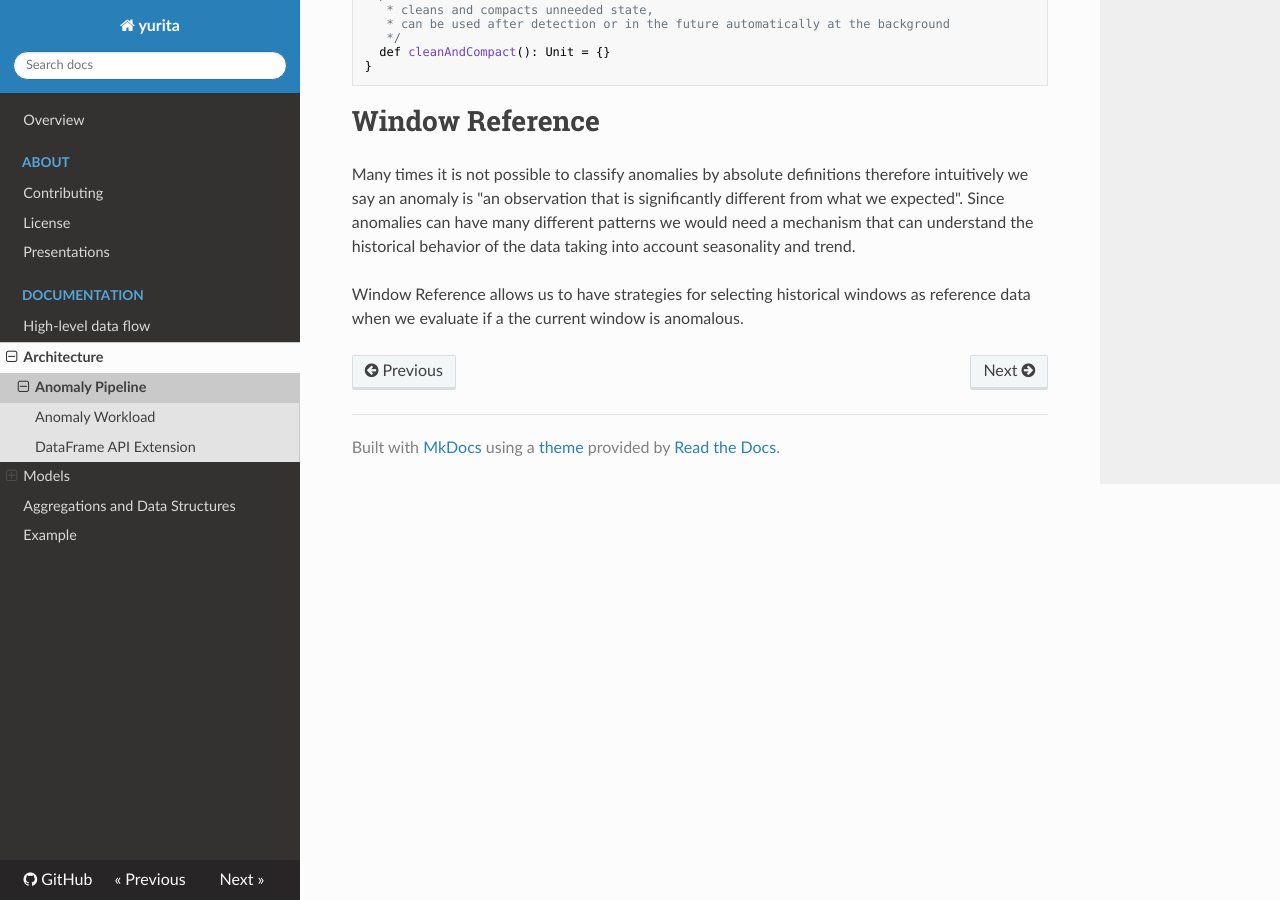
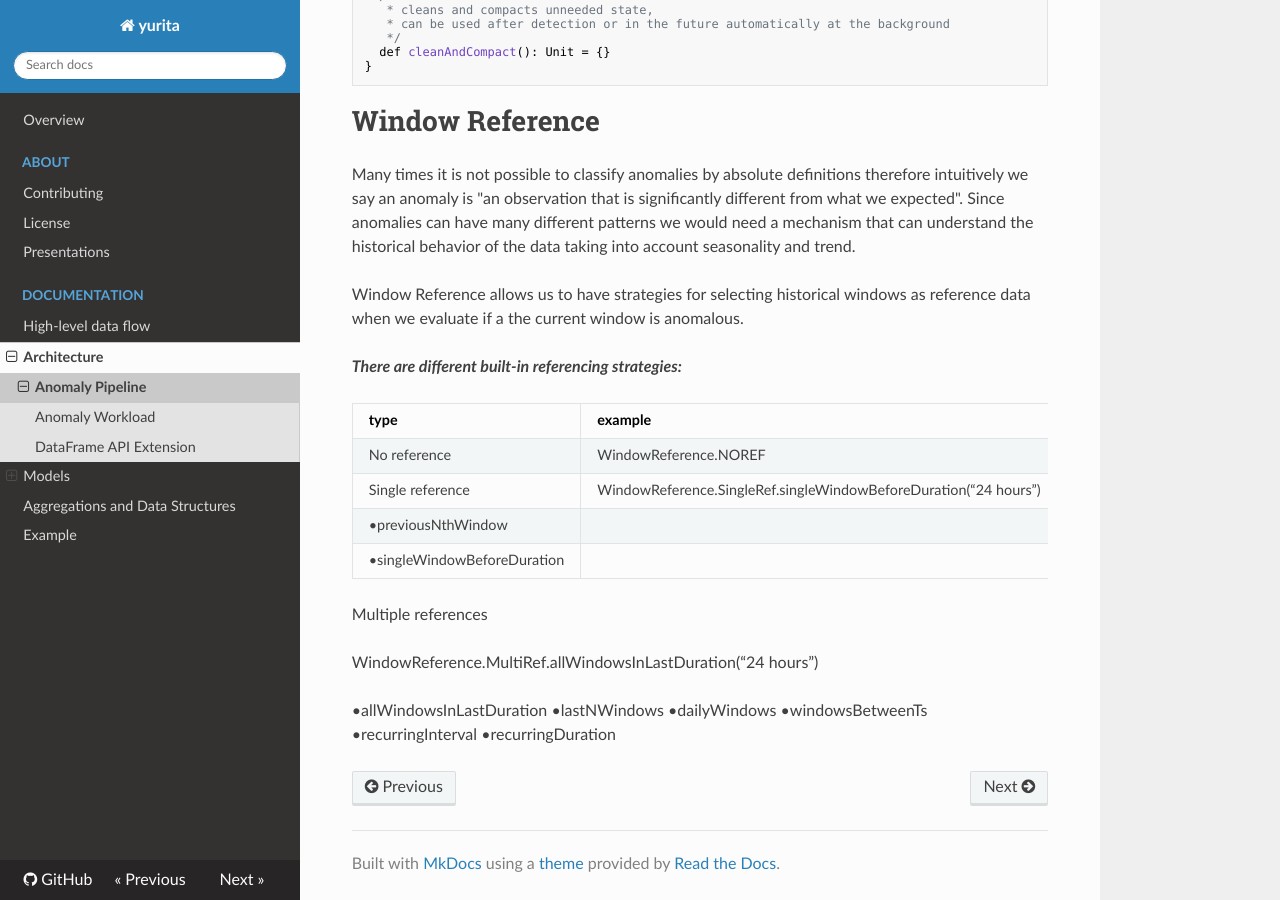
Before and after one commit to paypal/yurita, an MkDocs documentation site: the page built from docs/pipeline.md, in a window 1280 px wide and 900 px high, scrolled down 980 px. Built offline with MkDocs 1.6.1, drawn with Linux system fonts in a browser that asks for light colours; nearby versions of some CDN libraries; old or Windows-style settings are respelled for this version of MkDocs.

Commit message:
Update pipeline.md

```diff
--- a/docs/pipeline.md
+++ b/docs/pipeline.md
@@ -57,3 +57,25 @@ Many times it is not possible to classify anomalies by absolute definitions ther
 Since anomalies can have many different patterns we would need a mechanism that can understand the historical behavior of the data taking into account seasonality and trend.
 
 Window Reference allows us to have strategies for selecting historical windows as reference data when we evaluate if a the current window is anomalous.
+
+___There are different built-in referencing strategies:___
+
+|type|example|Canned options|
+|----|-------|--------------|
+|No reference|WindowReference.NOREF|•NOREF|
+|Single reference|WindowReference.SingleRef.singleWindowBeforeDuration(“24 hours”)|•lastWindow
+•previousNthWindow
+•singleWindowBeforeDuration|
+
+
+
+Multiple references
+
+WindowReference.MultiRef.allWindowsInLastDuration(“24 hours”)
+
+•allWindowsInLastDuration
+•lastNWindows
+•dailyWindows
+•windowsBetweenTs
+•recurringInterval
+•recurringDuration
```
